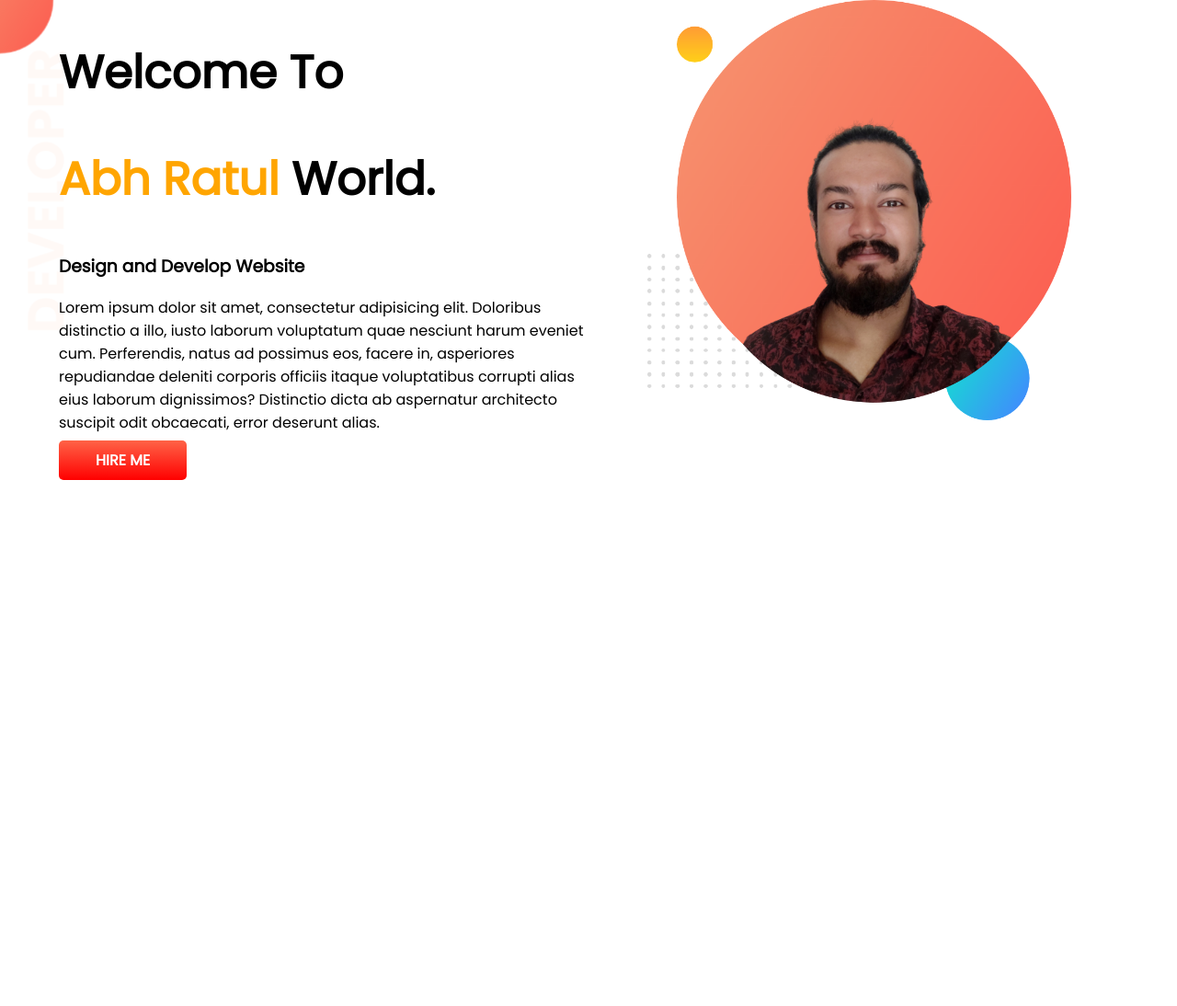
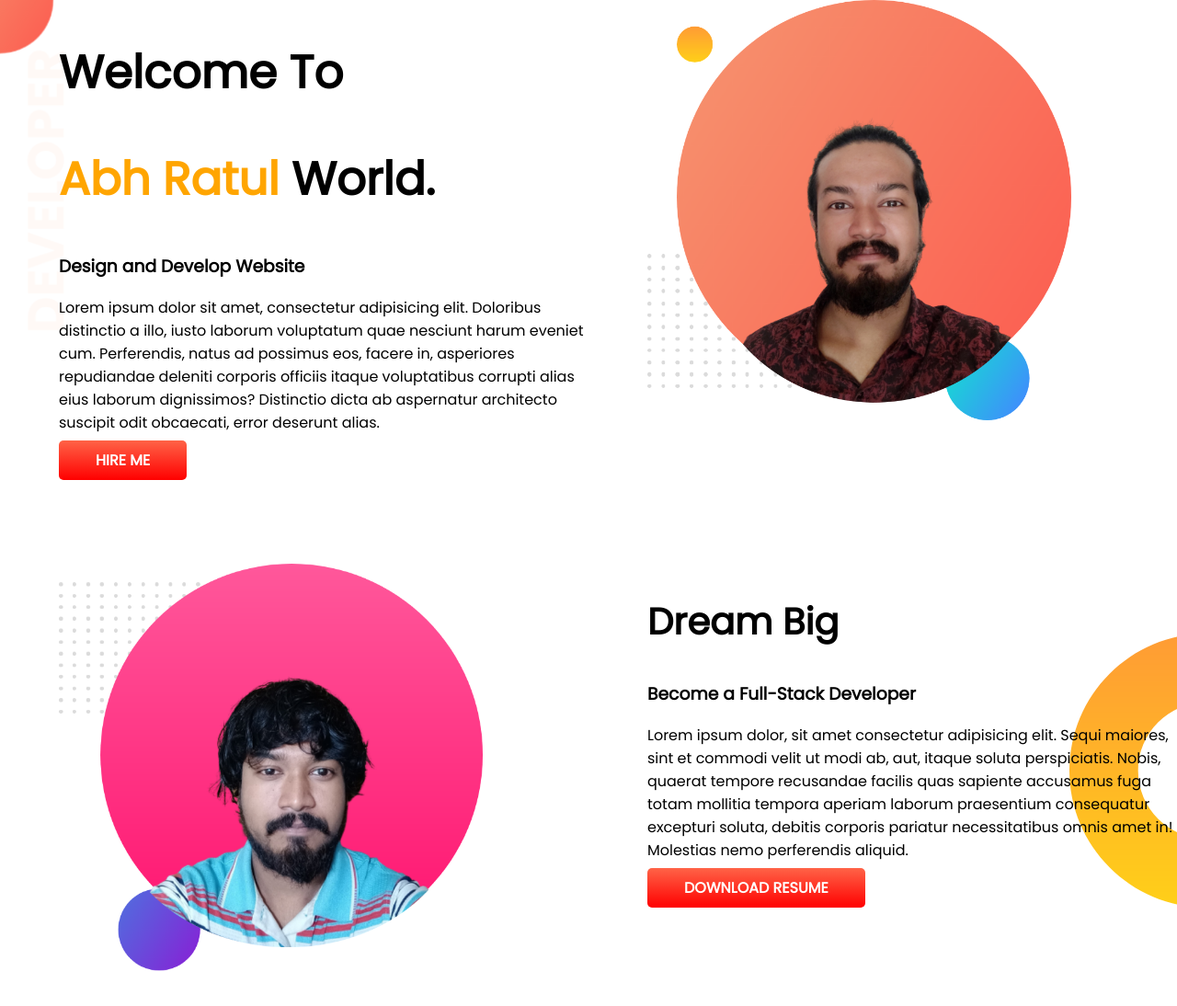
Before and after one commit to WebAbhRatul/abh-portfolio, a plain HTML site: page index.html in a window 1280 px wide. Shown: the whole page at 92% size. Before the commit the page ends 800 px from the top, so only its background shows below. Drawn offline with Linux system fonts and the light colour scheme.

Commit message:
Dream Big complete

```diff
--- a/css/style.css
+++ b/css/style.css
@@ -8,8 +8,12 @@ body{
 h1{
     font-size: 50px;
 }
+h2{
+    font-size: 40px;
+}
 section{
     display: flex;
+    margin-bottom: 100px;
 }
 .half-width{
     width: 50%;
@@ -31,3 +35,8 @@ section{
     background-repeat: no-repeat;
 
 }
+.dream-big{
+    background-image: url(../images/dream-bg.png);
+    background-repeat: no-repeat;
+    background-position:  right;
+}
--- a/index.html
+++ b/index.html
@@ -23,6 +23,18 @@
             <img src="images/ratul-1.png" alt="Ratul 1st images">
         </div>
     </section>
+    <section class="dream-big">
+        <div class="half-width">
+            <img src="images/ratul-2.png"  alt="">
+        </div>
+        <div class="half-width">
+            <h2>Dream Big</h2>
+            <h3>Become a Full-Stack Developer</h3>
+            <p>Lorem ipsum dolor, sit amet consectetur adipisicing elit. Sequi maiores, sint et commodi velit ut modi ab, aut, itaque soluta perspiciatis. Nobis, quaerat tempore recusandae facilis quas sapiente accusamus fuga totam mollitia tempora aperiam laborum praesentium consequatur excepturi soluta, debitis corporis pariatur necessitatibus omnis amet in! Molestias nemo perferendis aliquid.</p>
+            <a class="link-button" target="_blank" href="">DOWNLOAD RESUME</a>
+        </div>
+
+    </section>
 
 </body>
 </html>
```
